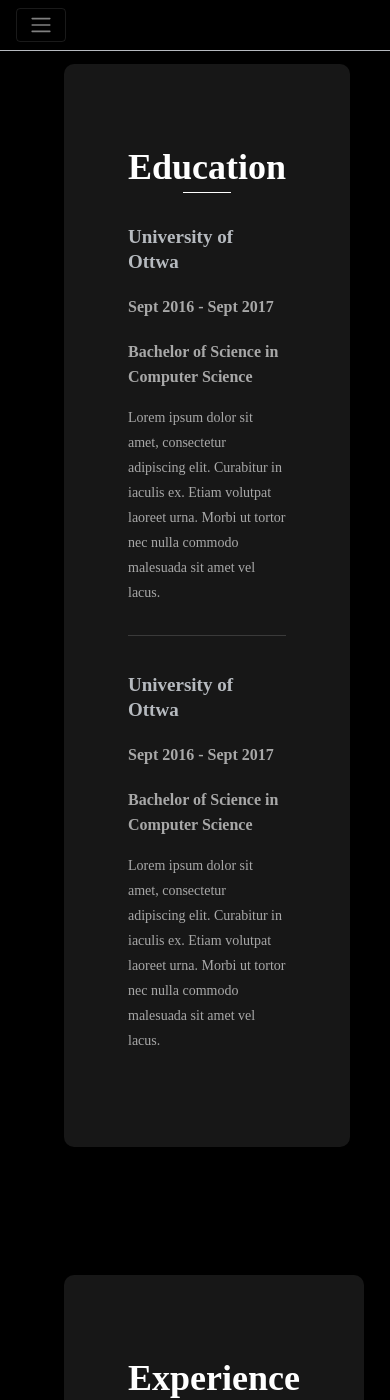
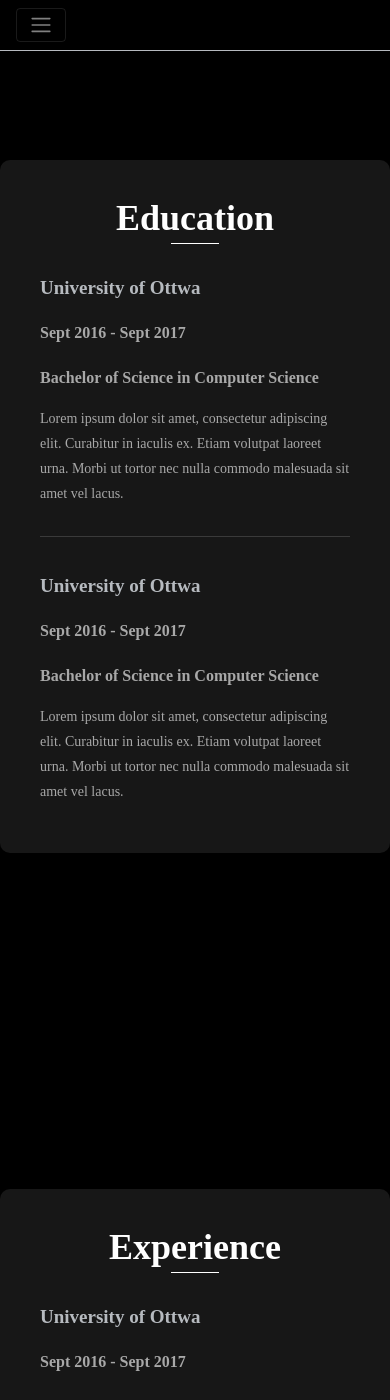
Before and after one commit to Tushara00/Tushara00.github.io, a Jekyll site: the page built from experience-education.md, in a window 390 px wide and 1400 px high. Built offline with Jekyll 4.4.1, drawn with Linux system fonts in a browser that asks for light colours; nearby versions of some CDN libraries; some web fonts are replaced.

Commit message:
page design

```diff
--- a/assets/css/exedu.css
+++ b/assets/css/exedu.css
@@ -18,13 +18,13 @@
 flex-wrap: wrap;
 max-width:1120px;
 margin:auto;
-
+gap:1rem;
 }
 
 .left ,
 .right{
     background:#171717;
-    width:48%;
+    width:49%;
     border-radius: 10px;
     padding:1.2rem 2.5rem;
     margin:10rem 0 ;
@@ -71,12 +71,11 @@
     margin-top:1rem;
 }
 
-@media only screen and (max-width: 1200px) {
+@media only screen and (max-width: 792px) {
     .left,
     .right {
       width: 100%;
-      padding: 4rem;
-      margin:4rem;
+
     }
     h2,h3,h4,p{
         line-height: 25px;
```
Also changed, not shown: 1 other file.
